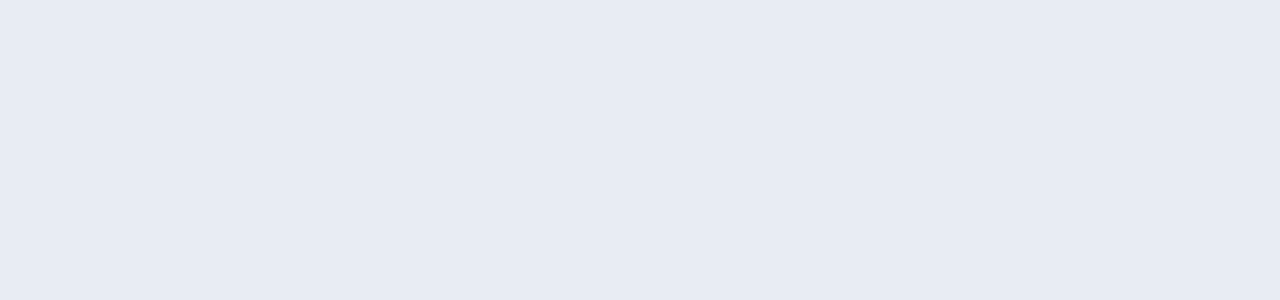
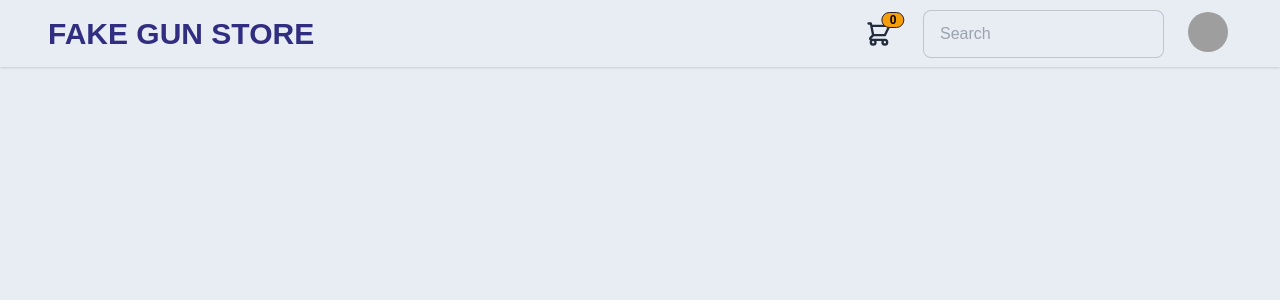
Before and after one commit to obaedulislam/fake-gun-store-react-app, a React (Create React App) app: page / in a window 1280 px wide. Shown: the top 300 px of the page. Built offline with nearby package versions, Linux system fonts and the light colour scheme; grey boxes are pictures that could not be loaded.

Commit message:
Header Design Done

```diff
--- a/src/App.js
+++ b/src/App.js
@@ -1,9 +1,10 @@
 import './App.css';
+import Navbar from './Navbar/Navbar';
 
 function App() {
   return (
     <div className="App">
-
+      <Navbar></Navbar>
     </div>
   );
 }
--- a/src/Navbar/Navbar.js
+++ b/src/Navbar/Navbar.js
@@ -3,7 +3,57 @@ import React from 'react';
 const Navbar = () => {
     return (
         <div>
+            <div className="navbar-menu shadow w-full">
+                <div className="navbar bg-base-100  max-w-[1200px] mx-auto">
+                    <div className="flex-1">
+                        <a href='/' className="  lg:text-3xl md:text-2xl text-xl uppercase font-bold text-indigo-900">Fake Gun Store</a>
+                    </div>
+                    <div className="flex-none">
+                        <div className="dropdown dropdown-end">
+                        <label tabIndex={0} className="btn btn-ghost btn-circle mr-5">
+                            <div className="indicator">
+                            <svg xmlns="http://www.w3.org/2000/svg" className="h-7 w-7" fill="none" viewBox="0 0 24 24" stroke="currentColor"><path strokeLinecap="round" strokeLinejoin="round" strokeWidth="2" d="M3 3h2l.4 2M7 13h10l4-8H5.4M7 13L5.4 5M7 13l-2.293 2.293c-.63.63-.184 1.707.707 1.707H17m0 0a2 2 0 100 4 2 2 0 000-4zm-8 2a2 2 0 11-4 0 2 2 0 014 0z" /></svg>
+                            <span className="badge badge-sm indicator-item text-black font-bold text-md  bg-amber-500">0</span>
+                            </div>
 
+                        </label>
+
+                        <div tabIndex={0} className="mt-3  card card-compact dropdown-content w-52 bg-base-100 shadow">
+                            <div className="card-body">
+                            <span className="font-bold text-lg">8 Items</span>
+                            <span className="text-info">Subtotal: $999</span>
+                            <div className="card-actions">
+                                <button className="btn btn-primary btn-block">View cart</button>
+                            </div>
+                            </div>
+                        </div>
+                        </div>
+
+
+                        <div className="form-control mr-5 md:block hidden ">
+                            <input type="text" placeholder="Search" className="input input-bordered" />
+                        </div>
+
+                        <div className="dropdown dropdown-end">
+                        <label tabIndex={0} className="btn btn-ghost btn-circle avatar">
+                            <div className="w-10 rounded-full">
+                            <img alt='Place' src="https://placeimg.com/80/80/people" />
+                            </div>
+                        </label>
+                        <ul tabIndex={0} className="menu menu-compact dropdown-content mt-3 p-2 shadow bg-base-100 rounded-box w-52">
+                            <li>
+                            <a href='/' className="justify-between">
+                                Profile
+                                <span className="badge">New</span>
+                            </a>
+                            </li>
+                            <li><a href='settings'>Settings</a></li>
+                            <li><a href='/logout'>Logout</a></li>
+                        </ul>
+                        </div>
+                    </div>
+                </div>
+            </div>
         </div>
     );
 };
```
